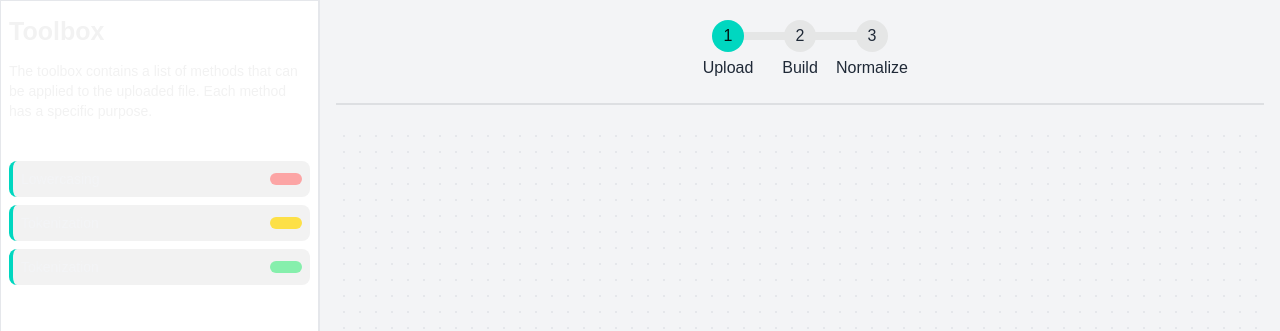
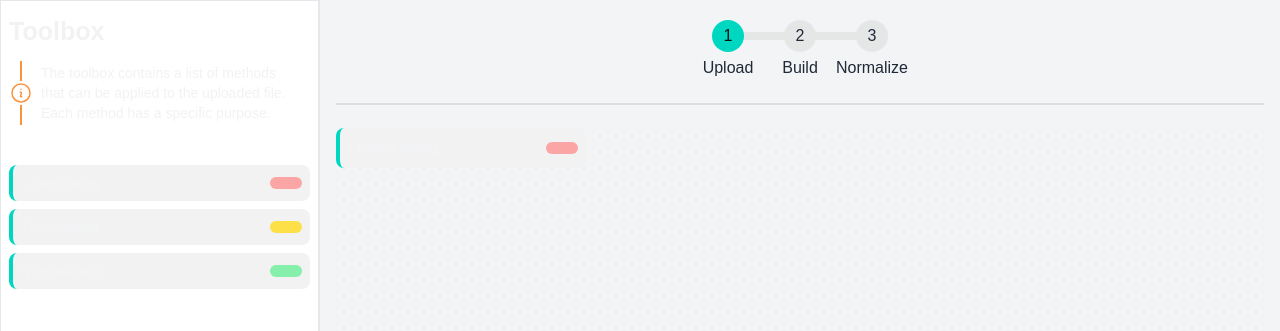
Before and after one commit to 0xbalazstoth/datveez, a Next.js app: page /builder in a window 1280 px wide. Shown: the top 331 px of the page. Built offline with nearby package versions, Linux system fonts and the light colour scheme.

Commit message:
Sidebar updated

```diff
--- a/app/builder/page.tsx
+++ b/app/builder/page.tsx
@@ -50,6 +50,13 @@ export default function BuilderPage(props: BuilderPageProps) {
             >
               Open drawer
             </label>
+
+            <ToolboxItem
+              name="Lowercasing"
+              category={ToolboxCategory.Remove}
+              isDropped
+              tip="Lowercase all text"
+            ></ToolboxItem>
           </GridLayout>
         </div>
         <Sidebar>
@@ -57,14 +64,17 @@ export default function BuilderPage(props: BuilderPageProps) {
             <ToolboxItem
               name="Lowercasing"
               category={ToolboxCategory.Remove}
+              tip="Lowercase all text"
             ></ToolboxItem>
             <ToolboxItem
               name="Tokenization"
               category={ToolboxCategory.Tokenization}
+              tip="Tokenize text into words"
             ></ToolboxItem>
             <ToolboxItem
-              name="Tokenization"
+              name="Normalization"
               category={ToolboxCategory.Normalization}
+              tip="Normalize text by removing special characters"
             ></ToolboxItem>
           </div>
         </Sidebar>
--- a/app/components/sidebar.tsx
+++ b/app/components/sidebar.tsx
@@ -1,3 +1,5 @@
+import { InformationCircleIcon } from "@heroicons/react/24/outline";
+
 interface SidebarProps {
   children: React.ReactNode;
 }
@@ -19,14 +21,20 @@ export default function Sidebar(props: SidebarProps) {
               Toolbox
             </header>
 
-            <div className="text-base-content mt-5">
-              <p className="text-base-200">
-                The toolbox contains a list of methods that can be applied to
-                the uploaded file. Each method has a specific purpose.
-              </p>
+            <div className="text-base-content mt-5 flex flex-row gap-2 items-center">
+              <div className="flex flex-col justify-center items-center">
+                <div className="bg-orange-400 w-[2px] h-5"></div>
+                <InformationCircleIcon className="w-6 h-6 text-orange-400" />
+                <div className="bg-orange-400 w-[2px] h-5"></div>
+              </div>
+              <div>
+                <p className="text-base-200 text-balance">
+                  The toolbox contains a list of methods that can be applied to
+                  the uploaded file. Each method has a specific purpose.
+                </p>
+              </div>
             </div>
           </div>
-
           {children}
         </div>
       </div>
--- a/app/components/toolbox.item.tsx
+++ b/app/components/toolbox.item.tsx
@@ -3,19 +3,35 @@ import ToolboxCategory from "../types/toolbox.categories.type";
 interface ToolboxItemProps {
   name: string;
   category: ToolboxCategory;
+  isDropped?: boolean;
+  tip: string;
 }
 
 const categories = [
-  { name: ToolboxCategory.Remove, color: "bg-red-300" },
-  { name: ToolboxCategory.Tokenization, color: "bg-yellow-300" },
-  { name: ToolboxCategory.Normalization, color: "bg-green-300" },
+  {
+    name: ToolboxCategory.Remove,
+    color: "bg-red-300",
+  },
+  {
+    name: ToolboxCategory.Tokenization,
+    color: "bg-yellow-300",
+  },
+  {
+    name: ToolboxCategory.Normalization,
+    color: "bg-green-300",
+  },
 ];
 
 export default function ToolboxItem(props: ToolboxItemProps) {
-  const { name, category } = props;
+  const { name, category, isDropped = false, tip } = props;
 
   return (
-    <div className="bg-base-200 rounded-lg p-2 border-l-4 border-accent">
+    <div
+      className={`bg-base-200 rounded-lg p-2 border-l-4 border-accent ${
+        isDropped ? "w-[250px]" : ""
+      } ${!isDropped ? "tooltip" : ""}`}
+      data-tip={!isDropped ? tip : ""}
+    >
       <div className="flex gap-4 items-center justify-between">
         <div>
           <span className="font-thin text-gray-100">{name}</span>
```
